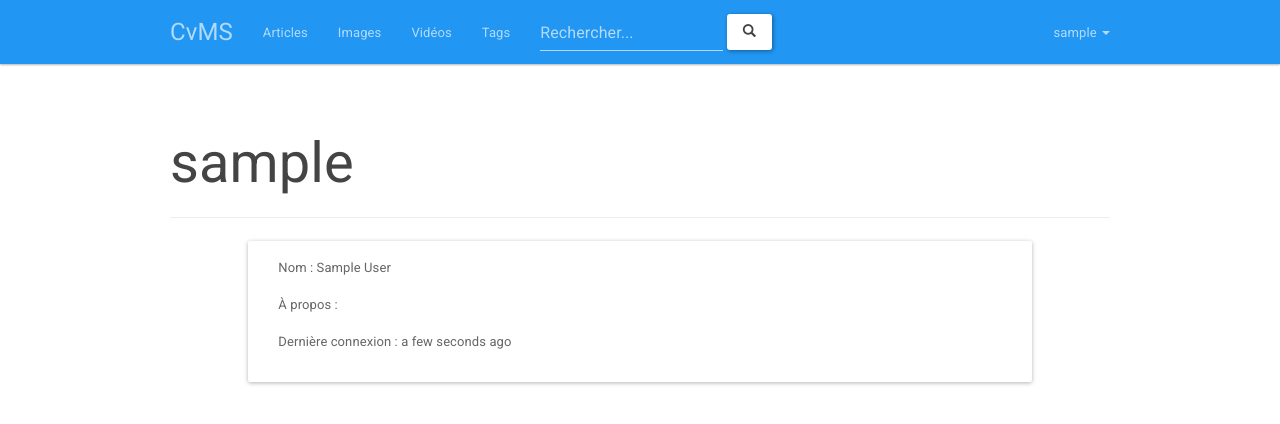
After one commit to folkrav/B65-CvMS, a Flask app: template app/templates/users/user.html in a window 1280 px wide. The commit adds this page. Shown: the top 424 px of the page. Run offline with Flask 2, Linux system fonts and the light colour scheme; the template is opened without the code that fills it: values that come from a table or form of the project are taken from there, others are empty; the visitor is signed in with stand-in values (Sample User, id 1); data comes from the database, SQL or seed files in the repository; some libraries are stand-ins or nearby versions; some web fonts are replaced.

Commit message:
basic user profile page

```diff
--- a/app/auth/views.py
+++ b/app/auth/views.py
@@ -1,9 +1,15 @@
 from flask import render_template, redirect, request, url_for, flash
-from flask_login import login_user, logout_user, login_required
+from flask_login import login_user, logout_user, login_required, current_user
 from . import auth
 from .forms.authforms import LoginForm, RegisterForm
 from app.models import User
 from app import db
+
+
+@auth.before_app_request
+def before_request():
+    if current_user.is_authenticated:
+        current_user.has_been_seen()
 
 @auth.route('/login', methods=['GET', 'POST'])
 def login():
@@ -11,10 +17,7 @@ def login():
     if form.validate_on_submit():
         user = User.query.filter_by(username=form.username.data).first()
         if user is not None and user.check_password(form.password.data):
-            from datetime import datetime
-            user.last_visit = datetime.utcnow()
             login_user(user, remember=form.remember.data)
-            db.session.commit()
             flash('Connexion réussie!', 'success')
             return redirect(url_for('main.index'))
         flash('Mauvaises informations de connexion.', 'danger')
--- a/app/models.py
+++ b/app/models.py
@@ -53,6 +53,10 @@ class User(db.Model, UserMixin):
 
     def can(self, privilege):
         return PrivilegeGroup.query.get(privilege) in self.privileges
+
+    def has_been_seen(self):
+        self.last_visit = datetime.utcnow()
+        db.session.add(self)
 
     @property
     def password(self):
--- a/app/templates/base.html
+++ b/app/templates/base.html
@@ -95,5 +95,7 @@
 
 {% block scripts %}
 {{super()}}
+{{ moment.include_moment() }}
+{{ moment.lang("fr") }}
 <script src="{{url_for('static', filename='js/ui.js')}}"></script>
 {% endblock %}
--- /dev/null
+++ b/app/templates/users/user.html
@@ -0,0 +1,15 @@
+{%- extends "base.html" %}
+
+{% block title %}CvMS - {{ user.username }}{% endblock %}
+
+{% block contents %}
+{{super()}}
+<div class="page-header"><h1>{{ user.username }}</h1></div>
+<div class="panel panel-default col-md-10 col-md-offset-1">
+    <div class="panel-body">
+        <p>Nom : {% if user.name %}{{ user.name }}{% endif %}</p>
+        <p>À propos : {% if user.about_me %}{{ user.about_me }}{% endif %}</p>
+        <p>Dernière connexion : {{ moment(user.last_visit).fromNow() }}</p>
+    </div>
+</div>
+{%- endblock %}
--- /dev/null
+++ b/app/users/__init__.py
@@ -0,0 +1,5 @@
+from flask import Blueprint
+
+users = Blueprint('users', __name__)
+
+from . import views
```
Also changed, not shown: app/__init__.py (+7 -2 lines), app/users/views.py (added, +12 -0 lines).
